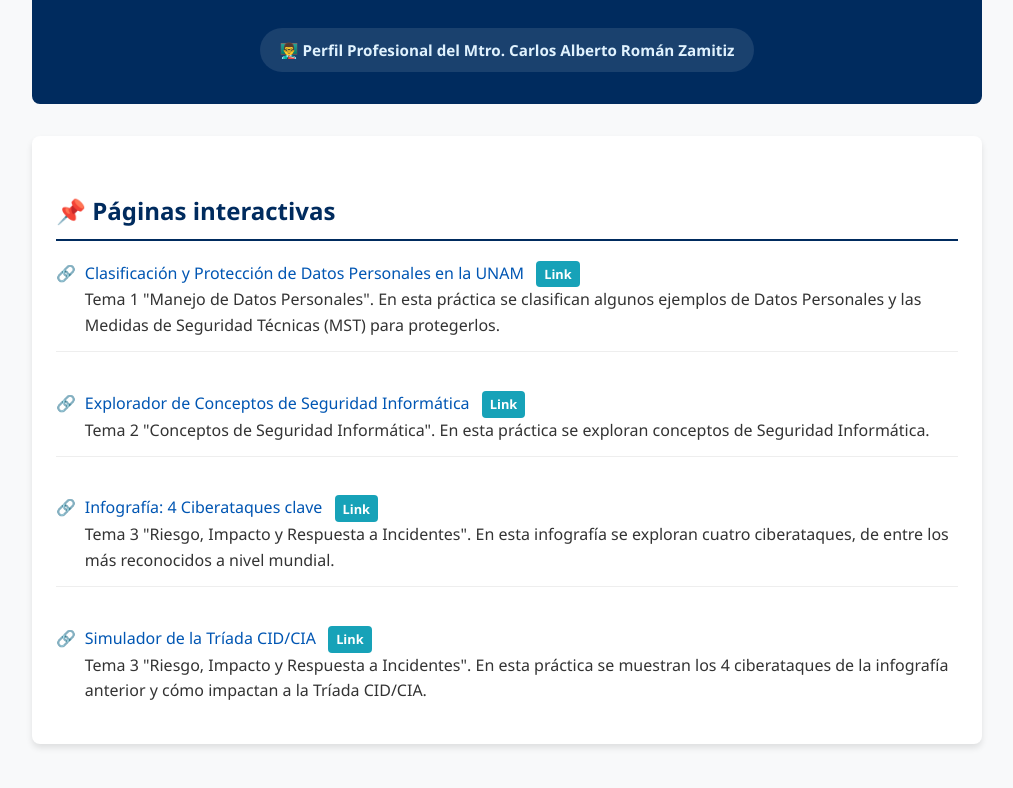
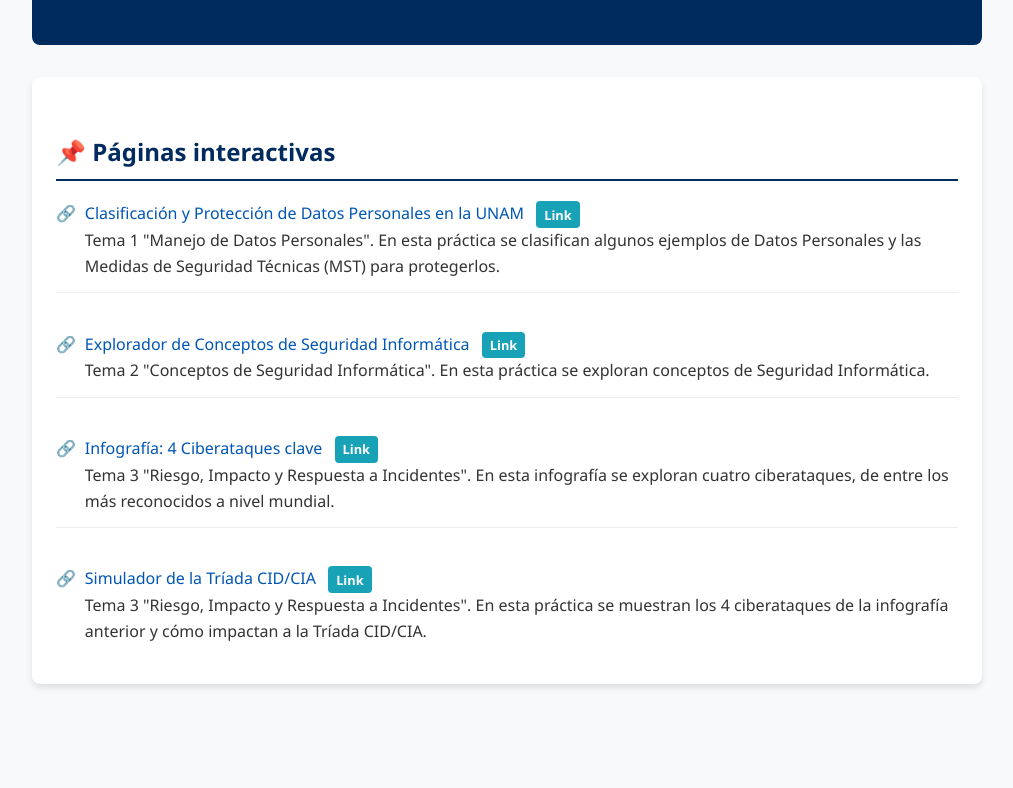
Before and after one commit to CRomanZamitiz/practicas-seguridad-informatica, a plain HTML site: page index.html in a window 1280 px wide. Shown: the part 142-930 px from the top of the page, without its empty margins (133-1146 px from the left). After the commit the page ends 870 px from the top, so only its background shows below. Drawn offline with Linux system fonts and the light colour scheme.

Commit message:
Update index.html

```diff
--- a/index.html
+++ b/index.html
@@ -32,9 +32,9 @@
     <header>
         <h1>Taller Prácticas de Seguridad Informática</h1>
         <div class="subtitle">Contenido</div>
-        <div class="profile-link">
+        <!-- div class="profile-link">
             👨‍🏫 <a href="https://sites.google.com/ingenieria.unam.edu/carlos-alberto-roman-zamitiz/" target="_blank">Perfil Profesional del Mtro. Carlos Alberto Román Zamitiz</a>
-        </div>
+        </div -->
     </header>
 
     <div class="course-card">
```
